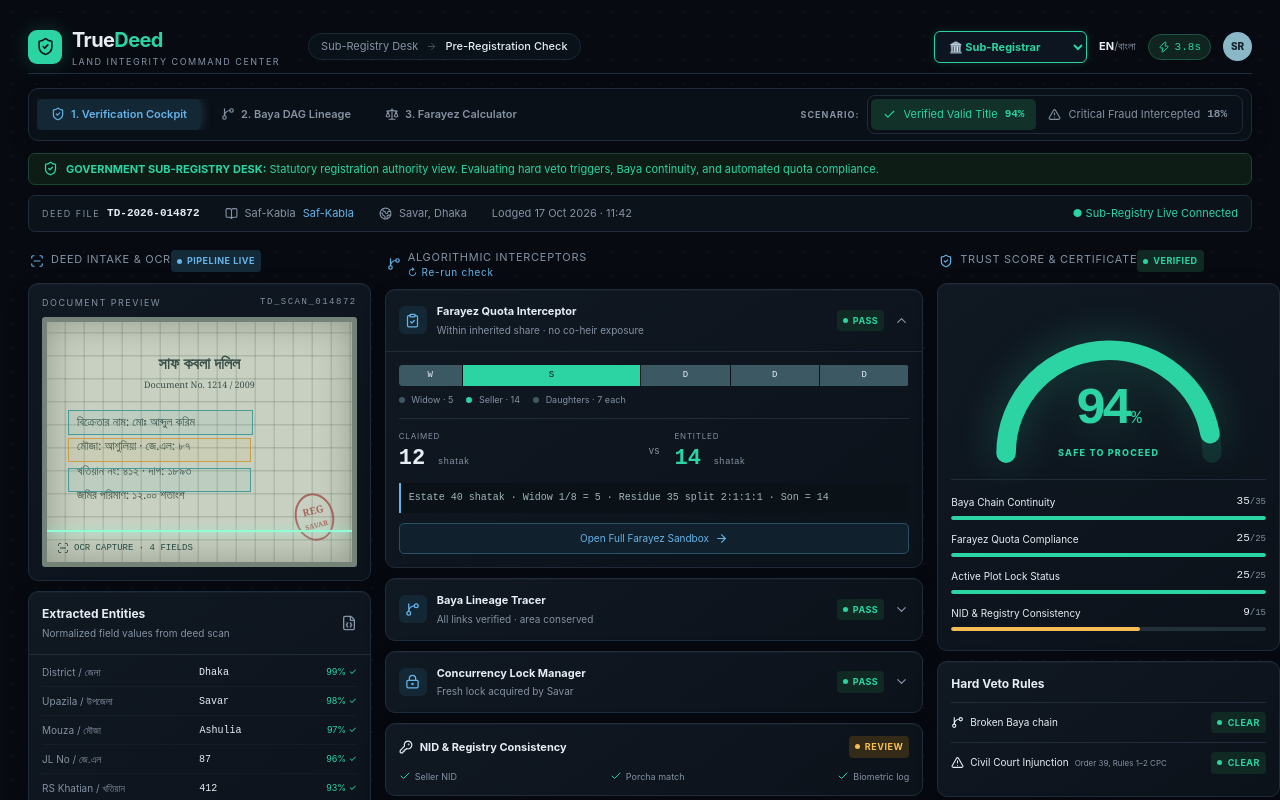
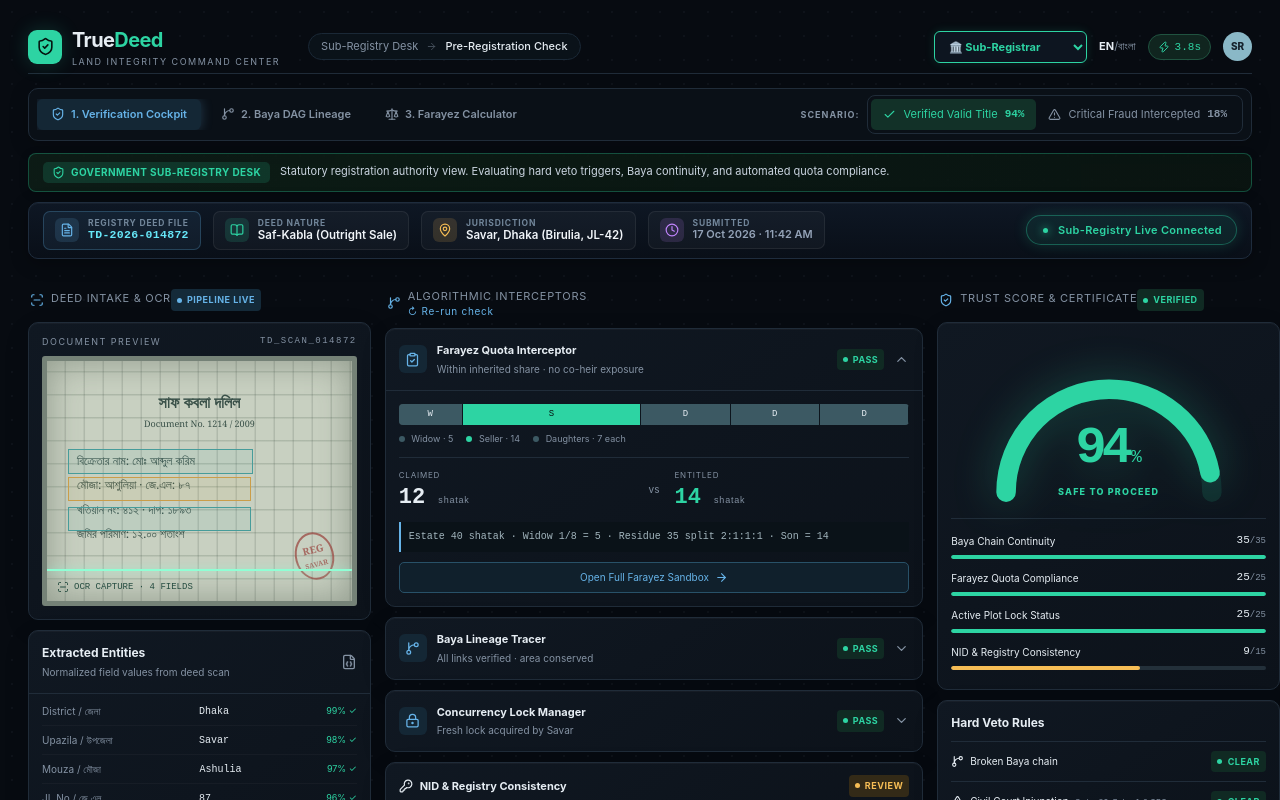
Before and after one commit to Ishtiak-Ahmed886/TrueDeed, a Next.js app in the folder frontend/: page / in a window 1280 px wide. Shown: the top 800 px of the page. Built offline with nearby package versions, Linux system fonts and the light colour scheme.

Commit message:
feat(ui): redesign deed case metadata strip with modern badges, fix duplicate deed type bug, add live radar status

```diff
--- a/frontend/app/page.tsx
+++ b/frontend/app/page.tsx
@@ -7,7 +7,7 @@ import {
   AlertTriangle, ArrowRight, BadgeCheck, BookOpen, Check, ChevronDown,
   ClipboardCheck, Copy, FileCheck2, FileJson, GitBranch, Globe2, KeyRound,
   LockKeyhole, ScanLine, ShieldCheck, UserRound, X, Zap, Scale, Layers,
-  Sliders, Plus, Minus, RotateCcw, AlertCircle, Sparkles
+  Sliders, Plus, Minus, RotateCcw, AlertCircle, Sparkles, FileText, MapPin, Clock
 } from 'lucide-react'
 
 type Bilingual = { en: string; bn: string }
@@ -529,26 +529,45 @@ export default function Page() {
           <div>
             {/* ROLE PERSPECTIVE BANNER */}
             <div style={{
-              background: role === 'Sub-Registrar' ? '#0d1d16' : role === 'Bank Underwriter' ? '#0e1824' : '#1c150b',
-              border: `1px solid ${role === 'Sub-Registrar' ? '#184533' : role === 'Bank Underwriter' ? '#1a3a54' : '#573a14'}`,
-              color: role === 'Sub-Registrar' ? 'var(--green)' : role === 'Bank Underwriter' ? 'var(--blue)' : 'var(--amber)',
-              borderRadius: '7px',
-              padding: '7px 14px',
+              background: role === 'Sub-Registrar'
+                ? 'linear-gradient(90deg, rgba(13,29,22,0.92) 0%, rgba(10,22,17,0.85) 100%)'
+                : role === 'Bank Underwriter'
+                ? 'linear-gradient(90deg, rgba(14,24,36,0.92) 0%, rgba(10,18,28,0.85) 100%)'
+                : 'linear-gradient(90deg, rgba(28,21,11,0.92) 0%, rgba(20,15,8,0.85) 100%)',
+              border: `1px solid ${role === 'Sub-Registrar' ? 'rgba(45,212,163,0.3)' : role === 'Bank Underwriter' ? 'rgba(102,179,232,0.3)' : 'rgba(246,189,85,0.3)'}`,
+              borderRadius: '8px',
+              padding: '8px 14px',
               fontSize: '11px',
               display: 'flex',
               alignItems: 'center',
-              gap: '8px',
-              marginBottom: '10px'
+              gap: '10px',
+              marginBottom: '10px',
+              boxShadow: '0 2px 10px rgba(0,0,0,0.2)'
             }}>
-              {role === 'Sub-Registrar' ? <ShieldCheck size={15} /> : role === 'Bank Underwriter' ? <BadgeCheck size={15} /> : <UserRound size={15} />}
-              <span>
-                <strong>
+              <div style={{
+                display: 'inline-flex',
+                alignItems: 'center',
+                gap: '6px',
+                padding: '3px 9px',
+                borderRadius: '5px',
+                background: role === 'Sub-Registrar' ? 'rgba(45,212,163,0.15)' : role === 'Bank Underwriter' ? 'rgba(102,179,232,0.15)' : 'rgba(246,189,85,0.15)',
+                color: role === 'Sub-Registrar' ? 'var(--green)' : role === 'Bank Underwriter' ? 'var(--blue)' : 'var(--amber)',
+                fontWeight: 700,
+                fontSize: '10px',
+                letterSpacing: '0.4px',
+                whiteSpace: 'nowrap',
+                flexShrink: 0
+              }}>
+                {role === 'Sub-Registrar' ? <ShieldCheck size={13} /> : role === 'Bank Underwriter' ? <BadgeCheck size={13} /> : <UserRound size={13} />}
+                <span>
                   {role === 'Sub-Registrar'
                     ? (lang === 'bn' ? 'সরকারি সাব-রেজিস্ট্রি ডেস্ক' : 'GOVERNMENT SUB-REGISTRY DESK')
                     : role === 'Bank Underwriter'
                     ? (lang === 'bn' ? 'বাণিজ্যিক ব্যাংক মর্টগেজ ডেস্ক' : 'COMMERCIAL BANK MORTGAGE DESK')
-                    : (lang === 'bn' ? 'নাগরিক ও প্রবাসী ভূমি যাচাই পোর্টাল' : 'CITIZEN & NRB LAND VERIFICATION DESK')}:
-                </strong>{' '}
+                    : (lang === 'bn' ? 'নাগরিক ও প্রবাসী ভূমি পোর্টাল' : 'CITIZEN & NRB LAND PORTAL')}
+                </span>
+              </div>
+              <span style={{ color: '#cbd5e1', fontSize: '11px', lineHeight: 1.4 }}>
                 {role === 'Sub-Registrar'
                   ? (lang === 'bn'
                       ? 'সংবিধিবদ্ধ নিবন্ধন কর্তৃপক্ষ ভিউ। সেকশন ২২এ আইনি ভেটো, বায়া দলিলের অবিচ্ছিন্নতা এবং উত্তরাধিকার কোটা বিশ্লেষণ করা হচ্ছে।'
@@ -563,32 +582,92 @@ export default function Page() {
               </span>
             </div>
 
+            {/* ENHANCED EXECUTIVE METADATA COMMAND STRIP */}
             <div className="case-strip">
-              <span>
-                <span className="case-label">
+              <div className="case-strip-items">
+                {/* 1. DOCUMENT IDENTIFIER */}
+                <div className="case-badge case-badge-primary">
+                  <div className="case-badge-icon blue">
+                    <FileText size={14} />
+                  </div>
+                  <div className="case-badge-content">
+                    <span className="case-badge-label">
+                      {role === 'Sub-Registrar'
+                        ? (lang === 'bn' ? 'দলিল রেজিস্ট্রি নথি নং' : 'REGISTRY DEED FILE')
+                        : role === 'Bank Underwriter'
+                        ? (lang === 'bn' ? 'বন্ধকী জামানত নথি নং' : 'MORTGAGE FILE')
+                        : (lang === 'bn' ? 'নাগরিক অডিট কেস নং' : 'BUYER AUDIT CASE')}
+                    </span>
+                    <span className="case-badge-val mono">
+                      {role === 'Sub-Registrar' ? 'TD-2026-014872' : role === 'Bank Underwriter' ? 'MORT-2026-8812' : 'CITIZEN-AUDIT-992'}
+                    </span>
+                  </div>
+                </div>
+
+                {/* 2. DEED NATURE / COLLATERAL */}
+                <div className="case-badge">
+                  <div className="case-badge-icon green">
+                    <BookOpen size={14} />
+                  </div>
+                  <div className="case-badge-content">
+                    <span className="case-badge-label">
+                      {role === 'Bank Underwriter'
+                        ? (lang === 'bn' ? 'জামানতের ধরন' : 'SECURITY TYPE')
+                        : (lang === 'bn' ? 'দলিলের প্রকৃতি' : 'DEED NATURE')}
+                    </span>
+                    <span className="case-badge-val">
+                      {role === 'Bank Underwriter'
+                        ? (lang === 'bn' ? 'গৃহ ঋণ জামানত (৪৫ লাখ ৳)' : 'Home Loan Collateral (BDT 45L)')
+                        : (lang === 'bn' ? 'সাফ-কবলা হস্তান্তর' : 'Saf-Kabla (Outright Sale)')}
+                    </span>
+                  </div>
+                </div>
+
+                {/* 3. JURISDICTION & MOUZA */}
+                <div className="case-badge">
+                  <div className="case-badge-icon amber">
+                    <MapPin size={14} />
+                  </div>
+                  <div className="case-badge-content">
+                    <span className="case-badge-label">
+                      {lang === 'bn' ? 'এখতিয়ার ও মৌজা' : 'JURISDICTION'}
+                    </span>
+                    <span className="case-badge-val">
+                      {lang === 'bn' ? 'সাভার, ঢাকা (মৌজা: বিরুলিয়া, JL-৪২)' : 'Savar, Dhaka (Birulia, JL-42)'}
+                    </span>
+                  </div>
+                </div>
+
+                {/* 4. LODGED TIMESTAMP */}
+                <div className="case-badge">
+                  <div className="case-badge-icon purple">
+                    <Clock size={14} />
+                  </div>
+                  <div className="case-badge-content">
+                    <span className="case-badge-label">
+                      {lang === 'bn' ? 'দাখিলের সময়' : 'SUBMITTED'}
+                    </span>
+                    <span className="case-badge-val" style={{ color: '#94a3b8', fontSize: '11px' }}>
+                      {lang === 'bn' ? '১৭ অক্টো ২০২৬ · ১১:৪২ মি.' : '17 Oct 2026 · 11:42 AM'}
+                    </span>
+                  </div>
+                </div>
+              </div>
+
+              {/* 5. LIVE NETWORK GATEWAY BADGE */}
+              <div className={`case-status-badge ${role === 'Bank Underwriter' ? 'blue' : role === 'Citizen-NRB' ? 'amber' : 'green'}`}>
+                <div className="radar-dot">
+                  <span className="ring" />
+                  <span className="core" />
+                </div>
+                <span>
                   {role === 'Sub-Registrar'
-                    ? (lang === 'bn' ? 'দলিল নথি' : 'DEED FILE')
+                    ? (lang === 'bn' ? 'সাব-রেজিস্ট্রি সরাসরি সংযুক্ত' : 'Sub-Registry Live Connected')
                     : role === 'Bank Underwriter'
-                    ? (lang === 'bn' ? 'বন্ধকী নথি' : 'MORTGAGE FILE')
-                    : (lang === 'bn' ? 'ক্রেতা অডিট' : 'BUYER AUDIT')}
+                    ? (lang === 'bn' ? 'কোর ব্যাংকিং সিবিএস সংযুক্ত (API)' : 'Core Banking CBS Live')
+                    : (lang === 'bn' ? 'পাবলিক ট্রাস্ট গেটওয়ে লাইভ' : 'Public Land Trust Gateway')}
                 </span>
-                <b className="mono">
-                  {role === 'Sub-Registrar' ? 'TD-2026-014872' : role === 'Bank Underwriter' ? 'MORT-2026-8812' : 'CITIZEN-AUDIT-992'}
-                </b>
-              </span>
-              <span>
-                <BookOpen size={13} /> {role === 'Bank Underwriter' ? (lang === 'bn' ? 'জামানত ধরন' : 'Loan Security') : t('deedType')}{' '}
-                <em>{role === 'Bank Underwriter' ? (lang === 'bn' ? 'গৃহ ঋণ জামানত (৪৫ লাখ টাকা)' : 'Home Loan Collateral (BDT 45L)') : t('deedType')}</em>
-              </span>
-              <span><Globe2 size={13} /> {t('location')}</span>
-              <span className="muted">{t('lodged')}</span>
-              <span style={{ marginLeft: 'auto', color: role === 'Bank Underwriter' ? 'var(--blue)' : 'var(--green)' }}>
-                {role === 'Sub-Registrar'
-                  ? (lang === 'bn' ? '● সাব-রেজিস্ট্রি সরাসরি সংযুক্ত' : '● Sub-Registry Live Connected')
-                  : role === 'Bank Underwriter'
-                  ? (lang === 'bn' ? '● কোর ব্যাংকিং সিবিএস সংযুক্ত (API)' : '● Core Banking CBS Connected (API)')
-                  : (lang === 'bn' ? '● পাবলিক ল্যান্ড ট্রাস্ট গেটওয়ে' : '● Public Land Integrity Gateway')}
-              </span>
+              </div>
             </div>
 
             <div className="dashboard-grid">
```
Also changed, not shown: frontend/app/globals.css.
